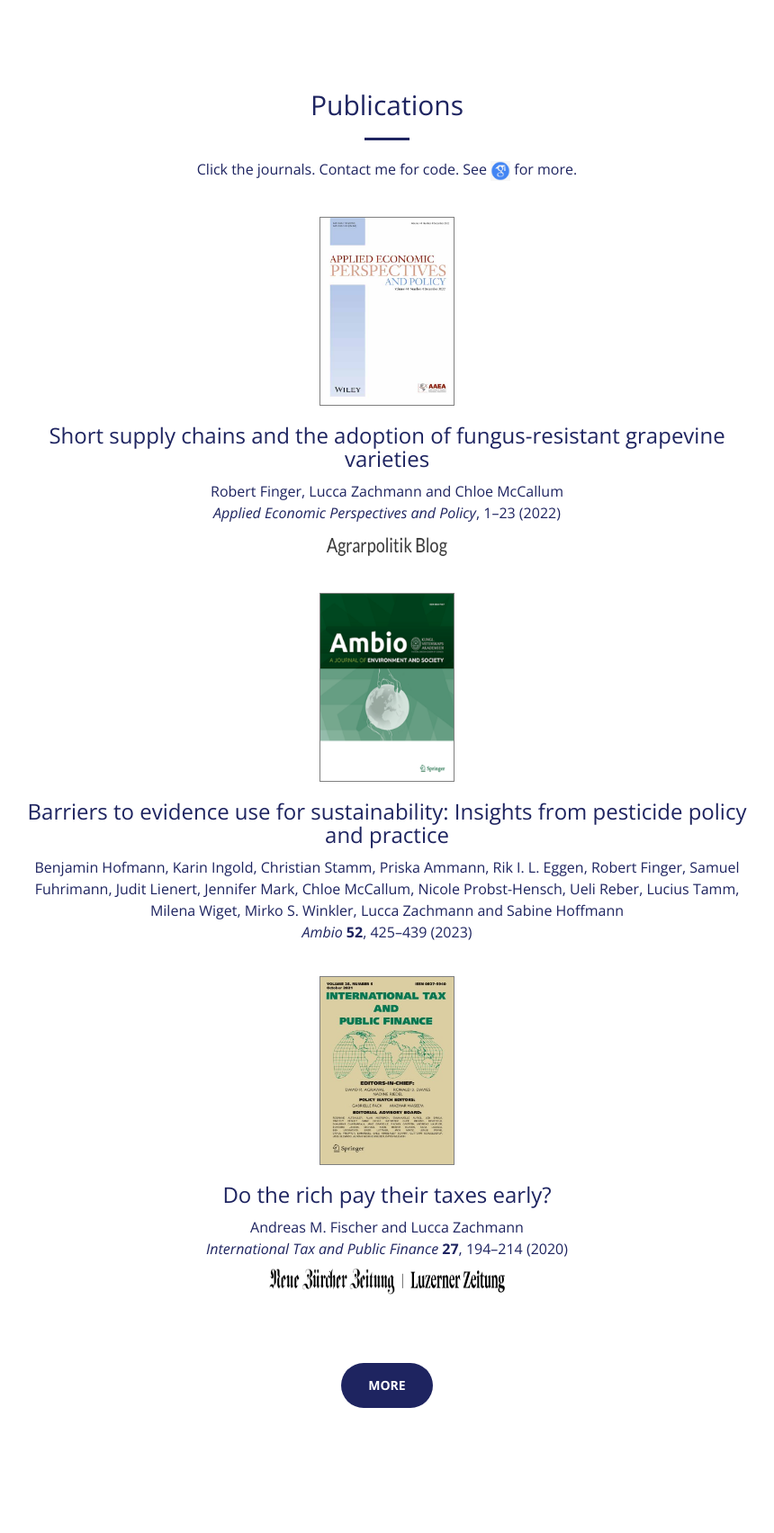
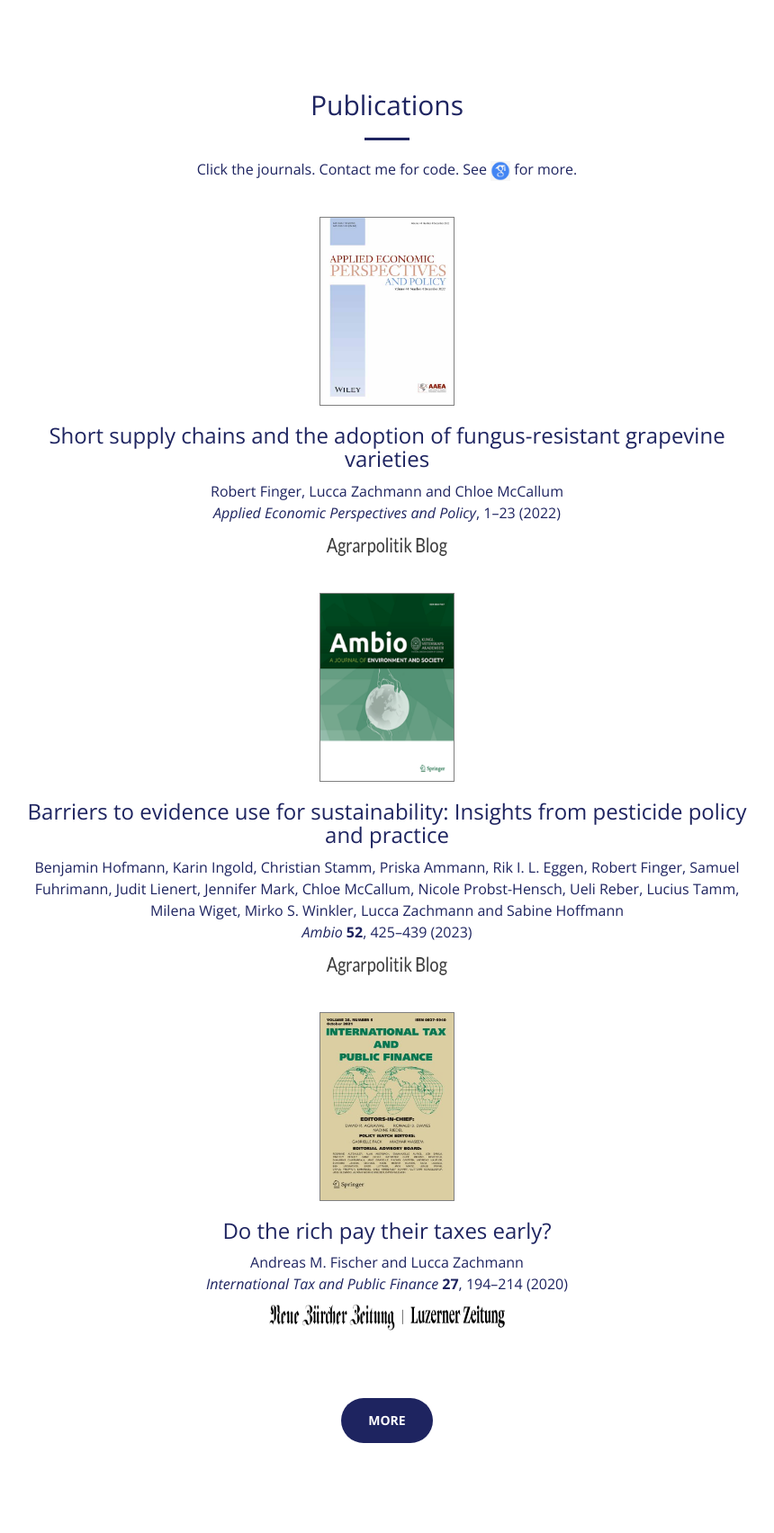
Before and after one commit to luccalino/luccalino.github.io, a Jekyll site: the page pubtest.html, which Jekyll copies as it is, in a window 1280 px wide. Shown: the whole page at 90% size, without its empty margins (210-1070 px from the left). Built offline with Jekyll 4.4.1, drawn with Linux system fonts in a browser that asks for light colours; before the commit the page ends 1665 px from its top, so only the background shows below that.

Commit message:
Update pubtest.html

```diff
--- a/pubtest.html
+++ b/pubtest.html
@@ -57,7 +57,7 @@
                       <h3 style="color:#1E2460;">Short supply chains and the adoption of fungus-resistant grapevine varieties</h3>
                       <p class="text-muted" style="color:#1E2460;">Robert Finger, Lucca Zachmann and Chloe McCallum</p>
                       <p class="text-muted" style="color:#1E2460;"><i>Applied Economic Perspectives and Policy</i>, 1–23 (2022)</p>
-                                      <p style="margin-bottom:0.25cm;"></p>
+                    <p style="margin-bottom:0.25cm;"></p>
                     <p class="text-muted"><a href="https://agrarpolitik-blog.com/2023/01/12/kurze-lieferketten-und-der-anbau-pilzwiderstandsfahiger-rebsorten/" target="_blank"><img src="/img/agrarpolitik_blog.png" style="cursor:pointer" width="140" height="30"></a></p>
                     <p style="margin-bottom:1cm;"></p>
                 </div>
@@ -68,6 +68,8 @@
                     <h3 style="color:#1E2460;">Barriers to evidence use for sustainability: Insights from pesticide policy and practice</h3>
                     <p class="text-muted" style="color:#1E2460;">Benjamin Hofmann, Karin Ingold, Christian Stamm, Priska Ammann, Rik I. L. Eggen, Robert Finger, Samuel Fuhrimann, Judit Lienert, Jennifer Mark, Chloe McCallum, Nicole Probst-Hensch, Ueli Reber, Lucius Tamm, Milena Wiget, Mirko S. Winkler, Lucca Zachmann and Sabine Hoffmann</p>
                     <p class="text-muted" style="color:#1E2460;"><i>Ambio</i> <b>52</b>, 425–439 (2023)</p>
+                    <p style="margin-bottom:0.25cm;"></p>
+                    <p class="text-muted"><a href="https://agrarpolitik-blog.com/2022/11/25/hurden-fur-eine-evidenzbasierte-pflanzenschutzmittelpolitik-und-praxis/" target="_blank"><img src="/img/agrarpolitik_blog.png" style="cursor:pointer" width="140" height="30"></a></p>
                     <p style="margin-bottom:1cm;"></p>
                 </div>
             </div>
```
